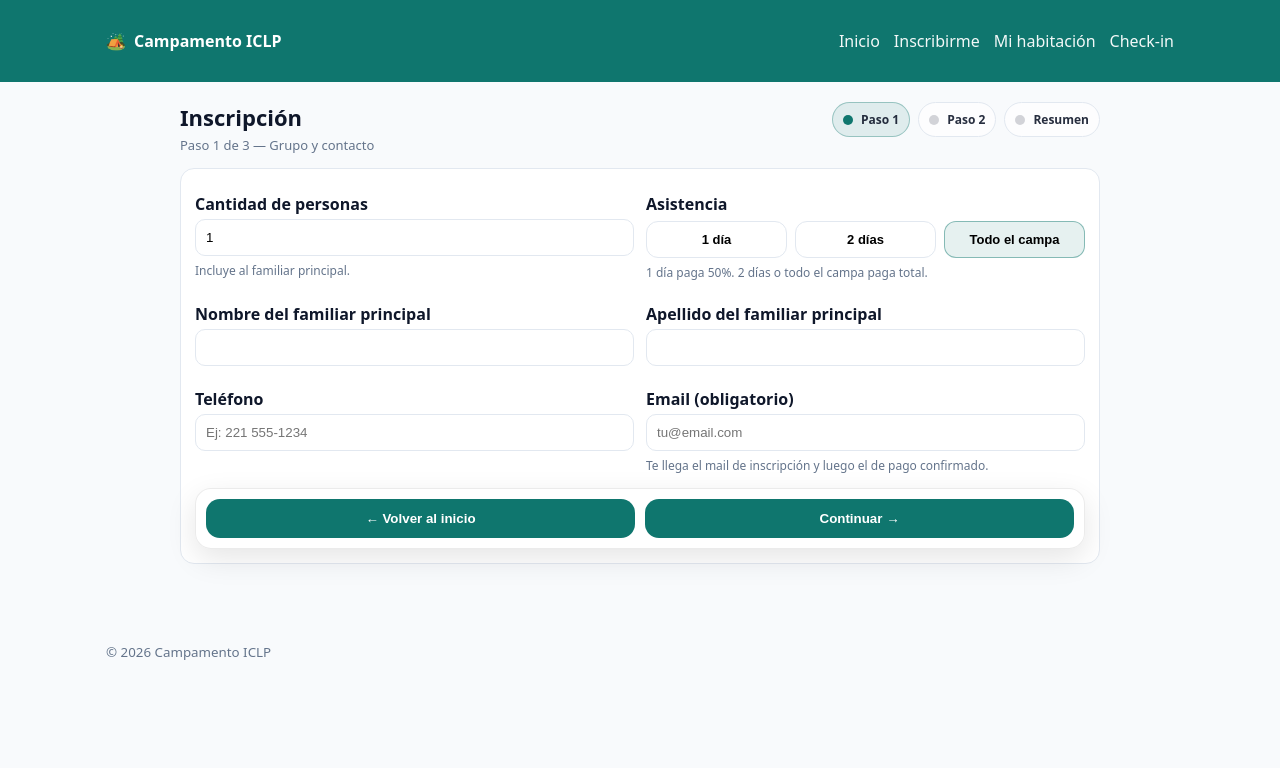
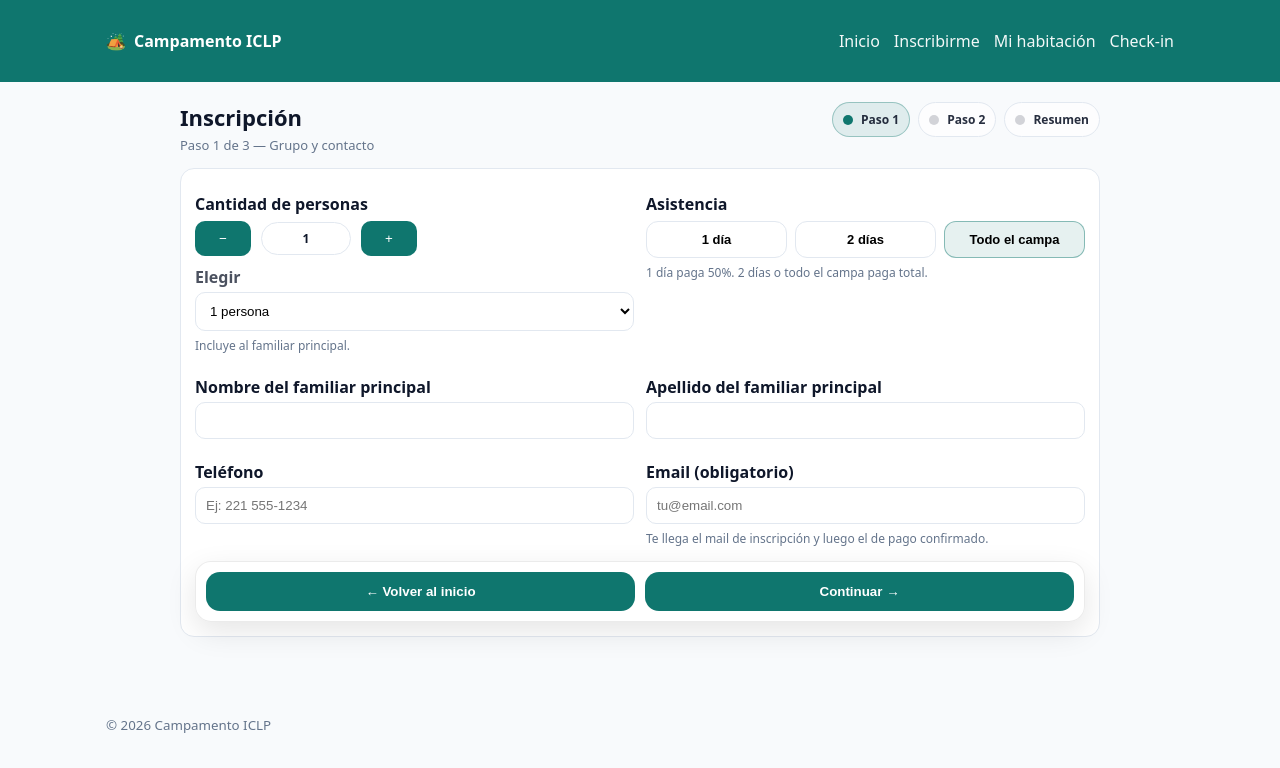
Before and after one commit to blucanus/campamento, a Next.js app in the folder iclp-camp/: page /inscripcion/paso-1 in a window 1280 px wide. Shown: the top 768 px of the page. Built offline with nearby package versions, Linux system fonts and the light colour scheme.

Commit message:
modificaciones ui, no se toma dieta, cambios en selects

```diff
--- a/iclp-camp/pages/inscripcion/paso-1.tsx
+++ b/iclp-camp/pages/inscripcion/paso-1.tsx
@@ -5,6 +5,10 @@ import { useRouter } from "next/router";
 type OptionDays = "full" | "1" | "2";
 type OneDay = "viernes" | "sabado" | "domingo";
 type TwoDays = "viernes-sabado" | "sabado-domingo";
+
+function clamp(n: number, min: number, max: number) {
+  return Math.max(min, Math.min(max, n));
+}
 
 export default function Paso1() {
   const router = useRouter();
@@ -31,6 +35,10 @@ export default function Paso1() {
         ? form.oneDay
         : form.twoDays;
   }, [form.optionDays, form.oneDay, form.twoDays]);
+
+  function setCount(next: number) {
+    setForm((p) => ({ ...p, count: clamp(next, 1, 20) })); // límite 20 (ajustalo si querés)
+  }
 
   function submit(e: any) {
     e.preventDefault();
@@ -60,13 +68,47 @@ export default function Paso1() {
             <div className="formGrid">
               <div>
                 <label>Cantidad de personas</label>
-                <input
-                  type="number"
-                  min={1}
-                  inputMode="numeric"
-                  value={form.count}
-                  onChange={(e) => setForm({ ...form, count: Math.max(1, Number(e.target.value || 1)) })}
-                />
+
+                {/* Control + / - (sin escribir) */}
+                <div style={{ display: "flex", gap: 10, alignItems: "center", marginTop: 6 }}>
+                  <button
+                    type="button"
+                    className="btn secondary"
+                    onClick={() => setCount(form.count - 1)}
+                    disabled={form.count <= 1}
+                    aria-label="Restar"
+                    style={{ width: 56 }}
+                  >
+                    −
+                  </button>
+
+                  <div className="badgePill" style={{ justifyContent: "center", minWidth: 90 }}>
+                    {form.count}
+                  </div>
+
+                  <button
+                    type="button"
+                    className="btn secondary"
+                    onClick={() => setCount(form.count + 1)}
+                    disabled={form.count >= 20}
+                    aria-label="Sumar"
+                    style={{ width: 56 }}
+                  >
+                    +
+                  </button>
+                </div>
+
+                {/* Alternativa rápida: select */}
+                <div style={{ marginTop: 10 }}>
+                  <label style={{ marginTop: 0, opacity: 0.75 }}>Elegir</label>
+                  <select value={form.count} onChange={(e) => setCount(Number(e.target.value))}>
+                    {Array.from({ length: 20 }).map((_, i) => {
+                      const v = i + 1;
+                      return <option key={v} value={v}>{v} persona{v === 1 ? "" : "s"}</option>;
+                    })}
+                  </select>
+                </div>
+
                 <div className="fieldHint">Incluye al familiar principal.</div>
               </div>
 
```
Also changed, not shown: iclp-camp/pages/inscripcion/paso-2.tsx (+56 -23 lines).
